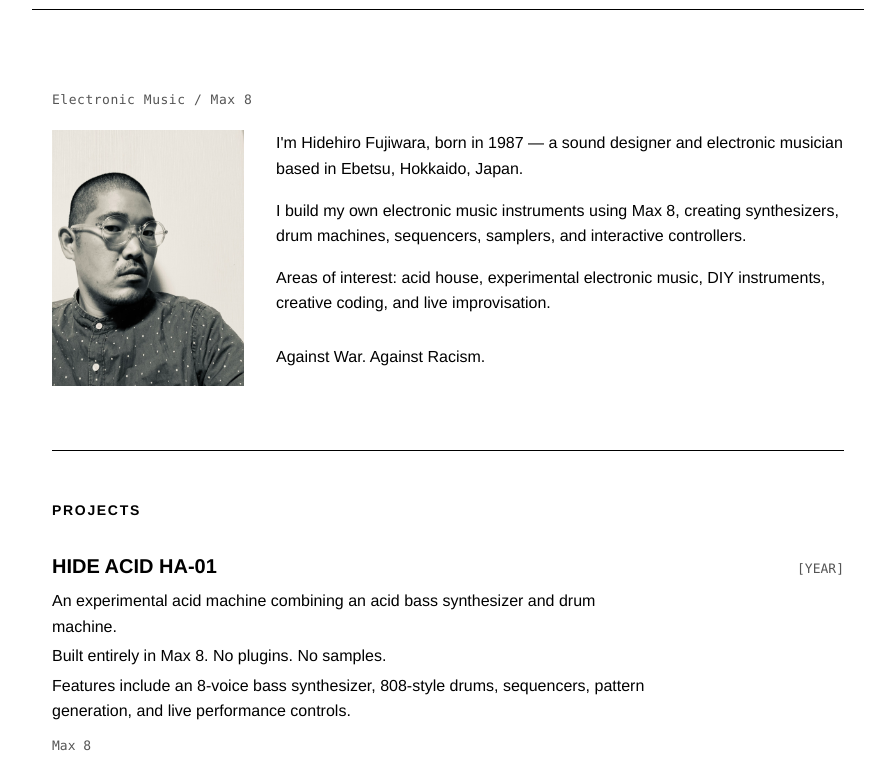
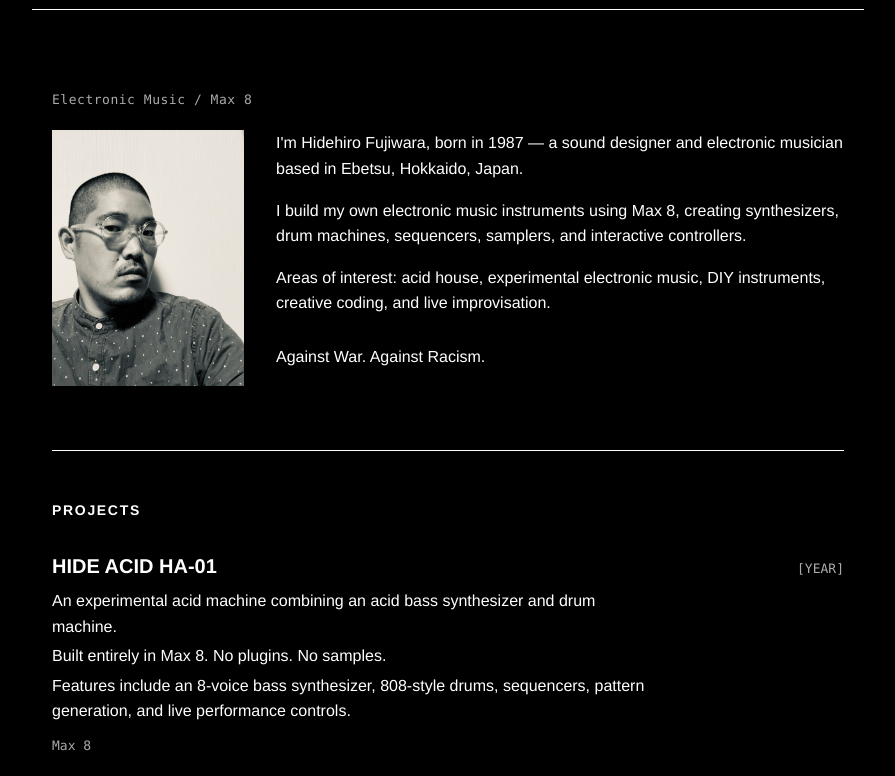
Before and after one commit to hidehiro-fujiwara1987/Portfolio-Website, a plain HTML site: page index.html in a window 1280 px wide. Shown: the part 57-833 px from the top of the page, without its empty margins (192-1087 px from the left). Drawn offline with Linux system fonts and the light colour scheme.

Commit message:
White text on black background for the whole site
Co-Authored-By: Claude Opus 5.5 <noreply@anthropic.com>

```diff
--- a/style.css
+++ b/style.css
@@ -1,30 +1,21 @@
 /* ==============================================================
-   hidemaxmsp — style.css
-   Black and white. Typography only.
+   hidehiro fujiwara — style.css
+   White on black. Typography only.
    ============================================================== */
 
 /* ---------- Colors & type ---------- */
 :root {
-  --fg: #000;
-  --bg: #fff;
-  --muted: #555;
-  --line: #000;
+  color-scheme: dark;
+  --fg: #fff;
+  --bg: #000;
+  --muted: #aaa;
+  --line: #fff;
 
   --font: "Helvetica Neue", Helvetica, Arial, sans-serif;
   --mono: ui-monospace, "SFMono-Regular", Menlo, Consolas, monospace;
 
   --max: 52rem;
   --gutter: 1.25rem;
-}
-
-/* Dark mode: simply inverted, still black and white */
-@media (prefers-color-scheme: dark) {
-  :root {
-    --fg: #fff;
-    --bg: #000;
-    --muted: #aaa;
-    --line: #fff;
-  }
 }
 
 /* Japanese page: add Japanese fonts after the Latin ones */
```
Also changed, not shown: 1 other file.
